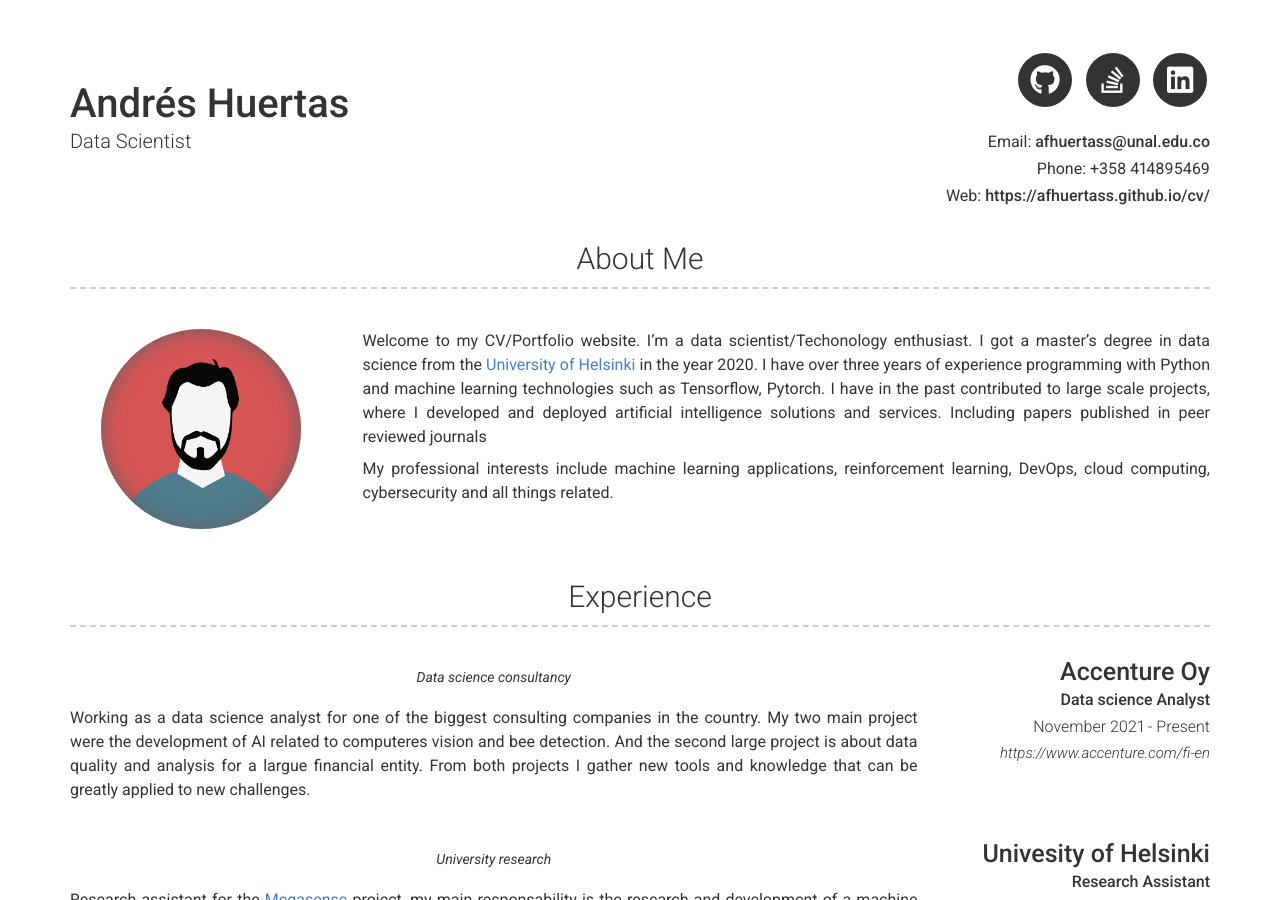
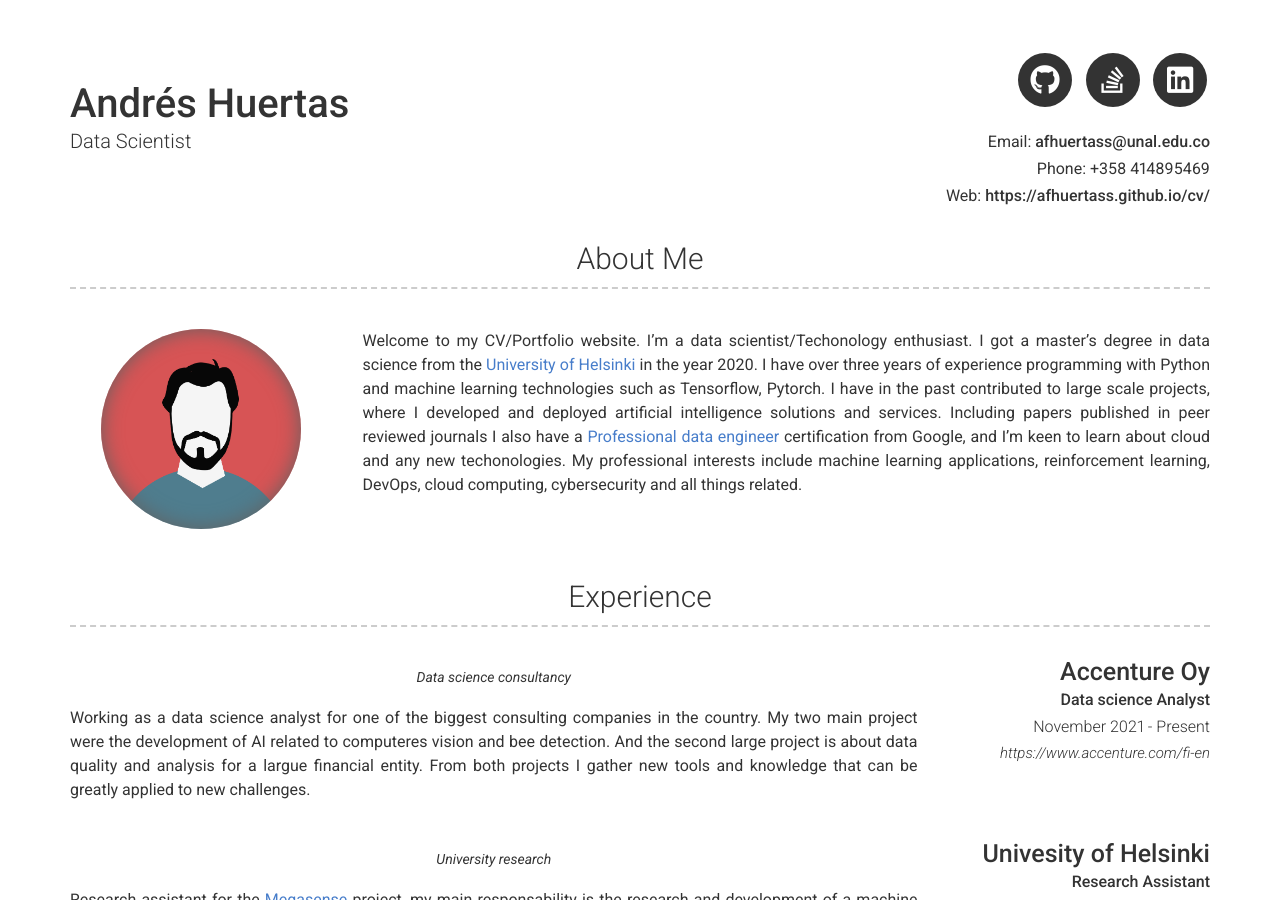
Before and after one commit to afhuertass/cv, a Jekyll site: the page built from index.md, in a window 1280 px wide and 900 px high. Built offline with Jekyll 4.4.1, drawn with Linux system fonts in a browser that asks for light colours; nearby versions of some CDN libraries.

Commit message:
Small addtion

```diff
--- a/_config.yml
+++ b/_config.yml
@@ -48,7 +48,7 @@ linkedin_username: andres-huertas-s
 about_profile_image: images/andres.png
 about_content: | # this will include new lines to allow paragraphs
   Welcome to my CV/Portfolio website. I'm a data scientist/Techonology enthusiast. I got a master's degree in data science from the <a href="helsinki.fi">University of Helsinki</a> in the year 2020. I have over three years of experience programming with Python and machine learning technologies such as Tensorflow, Pytorch. I have  in the past contributed to large scale projects, where I developed and deployed artificial intelligence solutions and services. Including papers published in peer reviewed journals
-
+  I also have a  <a href="https://cloud.google.com/certification/data-engineer">Professional data engineer </a> certification from Google, and I'm keen to learn about cloud and any new techonologies.
   My professional interests include machine learning applications, reinforcement learning, DevOps, cloud computing, cybersecurity and all things related.
 
 content:
```
